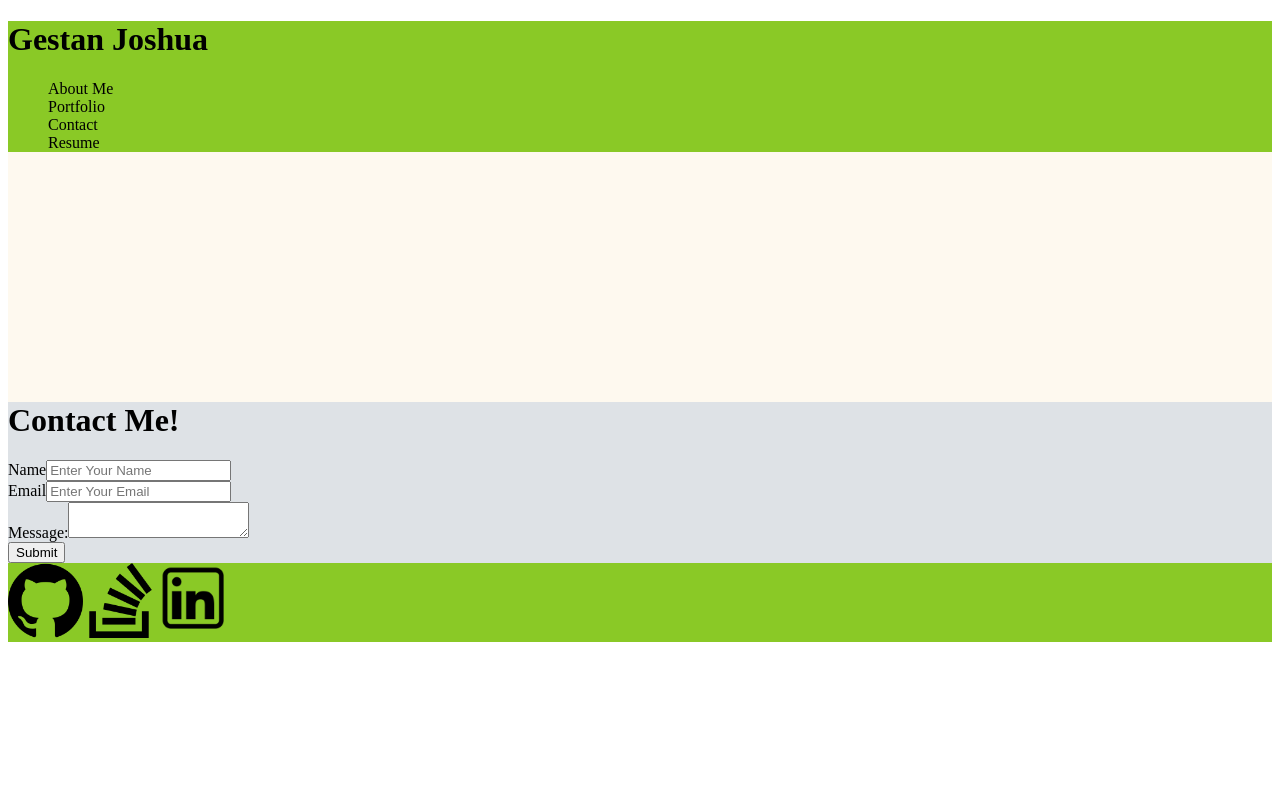
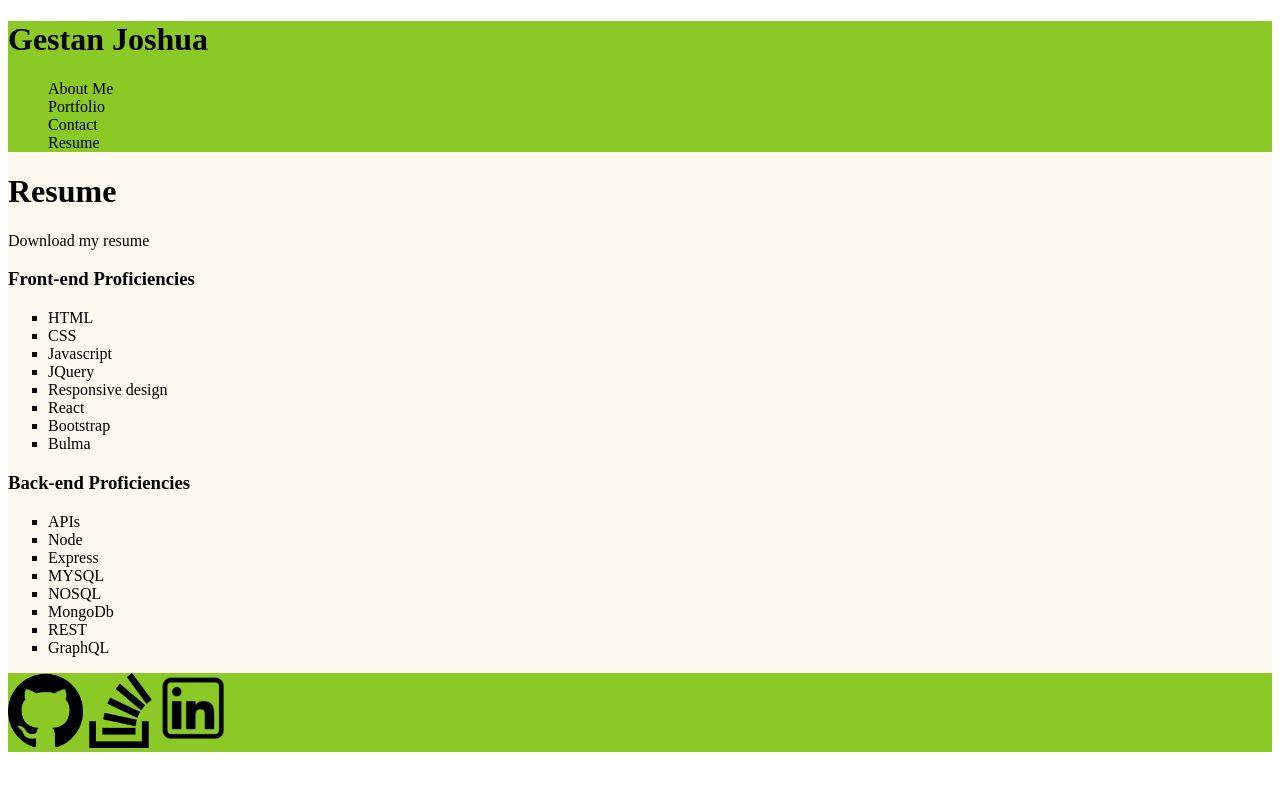
Before and after one commit to Gestan24/react-portfolio, a React (Create React App) app: page / in a window 1280 px wide. Shown: the top 790 px of the page. Built offline with nearby package versions, Linux system fonts and the light colour scheme.

Commit message:
added link to resume and proficiencies to the component

```diff
--- a/src/App.js
+++ b/src/App.js
@@ -4,6 +4,7 @@ import About from './components/About';
 import Footer from './components/Footer';
 import Project from './components/Project';
 import Contact from './components/Contact';
+import Resume from './components/Resume';
 import './App.css';
 
 
@@ -27,10 +28,13 @@ function App() {
           <Project></Project>
         ) : selectedComponent === 'Contact' ? (
           <Contact></Contact>
-        ) : selectedComponent === 'Resume' } */}
+        ) : (
+          <Resume></Resume>
+        )} */}
         {/* <About></About> */}
         {/* <Project></Project> */}
-        <Contact></Contact>
+        {/* <Contact></Contact> */}
+        <Resume></Resume>
       </main>
       <Footer></Footer>
 
--- a/src/components/Contact/index.js
+++ b/src/components/Contact/index.js
@@ -28,6 +28,16 @@ function Contact() {
         }
 
         if (e.target.name === 'name') {
+
+            if (!e.target.value.length) {
+                setErrorMessage(`${e.target.name} is required.`);
+            } else {
+                setErrorMessage('');
+            }
+
+        }
+
+        if (e.target.name === 'message') {
 
             if (!e.target.value.length) {
                 setErrorMessage(`${e.target.name} is required.`);
--- /dev/null
+++ b/src/components/Resume/index.js
@@ -0,0 +1,43 @@
+function Resume() {
+
+    return (
+
+        <div>
+            <div className="container mt-5">
+                <h1 className="text-center">Resume</h1>
+            </div>
+            <div className="container mt-5">
+                <p> Download my <span><a href="https://drive.google.com/file/d/1a_lTziwZzzRm1q2afHf0B8TH5hRqTKum/view?usp=sharing">resume</a></span></p>
+                <div>
+                    <h3 className="mt-5">Front-end Proficiencies </h3>
+                    <ul>
+                        <li className="list-item">HTML</li>
+                        <li className="list-item">CSS</li>
+                        <li className="list-item">Javascript</li>
+                        <li className="list-item">JQuery</li>
+                        <li className="list-item">Responsive design</li>
+                        <li className="list-item">React</li>
+                        <li className="list-item">Bootstrap</li>
+                        <li className="list-item">Bulma</li>
+                    </ul>
+                </div>
+                <div>
+                    <h3 className="mt-5">Back-end Proficiencies </h3>
+                    <ul>
+                        <li className="list-item">APIs</li>
+                        <li className="list-item">Node</li>
+                        <li className="list-item">Express</li>
+                        <li className="list-item">MYSQL</li>
+                        <li className="list-item">NOSQL</li>
+                        <li className="list-item">MongoDb</li>
+                        <li className="list-item">REST</li>
+                        <li className="list-item">GraphQL</li>
+                    </ul>
+                </div>
+            </div>
+        </div>
+    );
+
+}
+
+export default Resume;
--- a/src/index.css
+++ b/src/index.css
@@ -48,3 +48,7 @@ footer {
   background-color: #dee2e6;
   margin-top: 250px;
 }
+
+.list-item {
+  list-style: square;
+}
```
